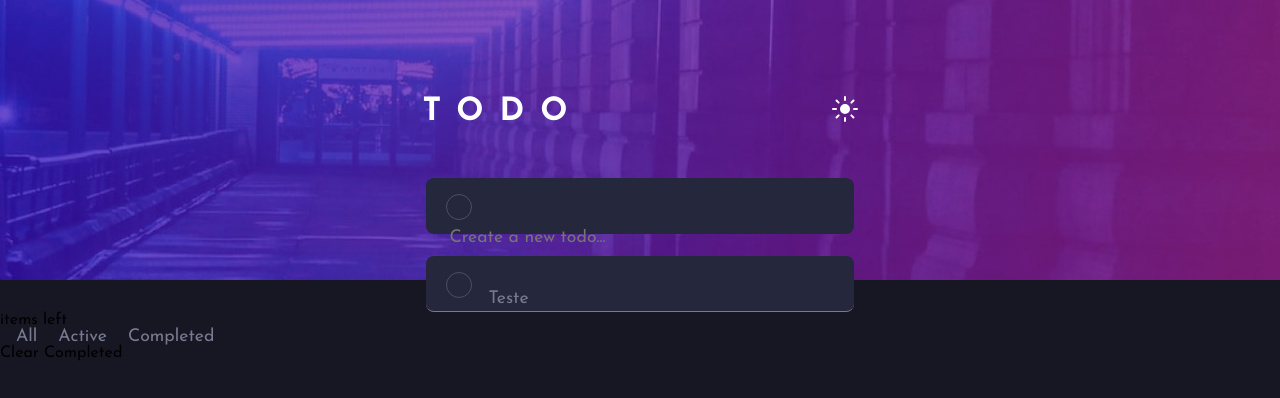
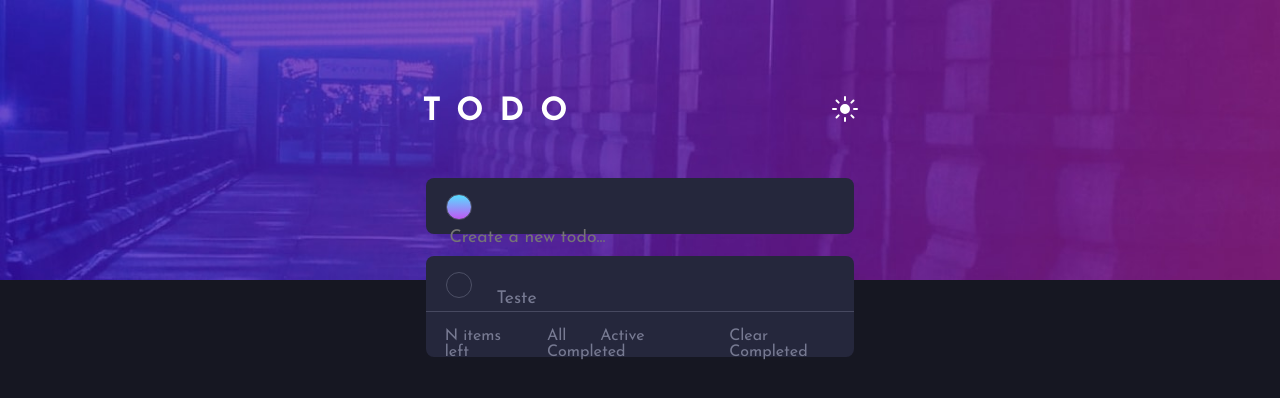
Before and after one commit to davimoreira06/todo-app, a plain HTML site: page index.html in a window 1280 px wide. Both pictures are taken after a click on the checkbox 460 px from the left and 205 px from the top of the page. Drawn offline with Linux system fonts and the light colour scheme.

Commit message:
desenvolvimento-checkbox

```diff
--- a/index.html
+++ b/index.html
@@ -19,6 +19,7 @@
         <form>
             <div class="div-form">
                 <input type="checkbox" id="check" name="check">
+                <img class="check-img" src="./assets/icons/icon-check.svg">
                 <input type="text" id="input-create" name="input-create" placeholder="Create a new todo..." >
             </div>
         </form>
@@ -31,15 +32,15 @@
             </ul>
             <div class="footer-tasks">
                 <div class="ft-left">
-                    <p>items left</p>
+                    <p><span id="items-left">N</span> items left</p>
                 </div>
                 <div class="ft-mid">
-                    <span>All</span>
-                    <span>Active</span>
-                    <span>Completed</span>
+                    <span id="all-span">All</span>
+                    <span id="active-span">Active</span>
+                    <span id="completed-span">Completed</span>
                 </div>
                 <div class="ft-right">
-                    <p>Clear Completed</p>
+                    <p id="clear">Clear Completed</p>
                 </div>
             </div>
         </div>
--- a/style.css
+++ b/style.css
@@ -46,6 +46,12 @@ h1 {
     border-radius: 0.5rem;
 }
 
+.check-img {
+    display: none;
+    position: relative;
+    right: 1.15rem;
+}
+
 #check {
     margin-top: 1.3rem;
     margin-left: 1.8rem;
@@ -62,6 +68,16 @@ h1 {
     position: relative;
     right: 0.5rem;
     bottom: 0.3rem;
+}
+
+#check:checked:before {
+    width: 1.5rem;
+    height: 1.5rem;
+    background: linear-gradient(hsl(192, 100%, 67%), hsl(280, 87%, 65%));
+}
+
+#check:checked .check-img {
+    display: block;
 }
 
 #input-create {
@@ -85,12 +101,9 @@ ul {
 li {
     margin-left: auto;
     margin-right: auto;
-    background-color: hsl(235, 24%, 19%);
-    width: 33.5vw;
     height: 3.5rem;
     margin-top: 1.4rem;
-    border-radius: 0.5rem;
-    border-bottom: 1px solid hsl(234, 11%, 52%);
+    border-bottom: 0.1rem solid hsla(233, 11%, 52%, 0.416);
 }
 
 #check-li {
@@ -111,9 +124,52 @@ li {
     bottom: 0.3rem;
 }
 
+#check-li:checked:before {
+    width: 1.5rem;
+    height: 1.5rem;
+    background: linear-gradient(hsl(192, 100%, 67%), hsl(280, 87%, 65%));
+}
 
-span {
+
+li span {
     font-size: 1.1rem;
     color: hsl(234, 11%, 52%);
-    margin-left: 1rem;
+    margin-left: 1.5rem;
 }
+
+.tasks {
+    background-color: hsl(235, 24%, 19%);
+    width: 33.5vw;
+    height: 6.3rem;
+    margin-left: auto;
+    margin-right: auto;
+    border-radius: 0.5rem;
+}
+
+.footer-tasks {
+    display: flex;
+    justify-content: space-between;
+}
+
+.ft-left p {
+    color: hsl(234, 11%, 52%);
+    margin-left: 1.5vw;
+    margin-top: 1rem;
+}
+
+.ft-mid {
+    margin-top: 1rem;
+}
+
+.ft-mid span {
+    color: hsl(234, 11%, 52%);
+    margin-left: 1.8rem;
+    cursor: pointer;
+}
+
+.ft-right p {
+    color: hsl(234, 11%, 52%);
+    margin-right: 1.5vw;
+    margin-top: 1rem;
+    cursor: pointer;
+}
```
